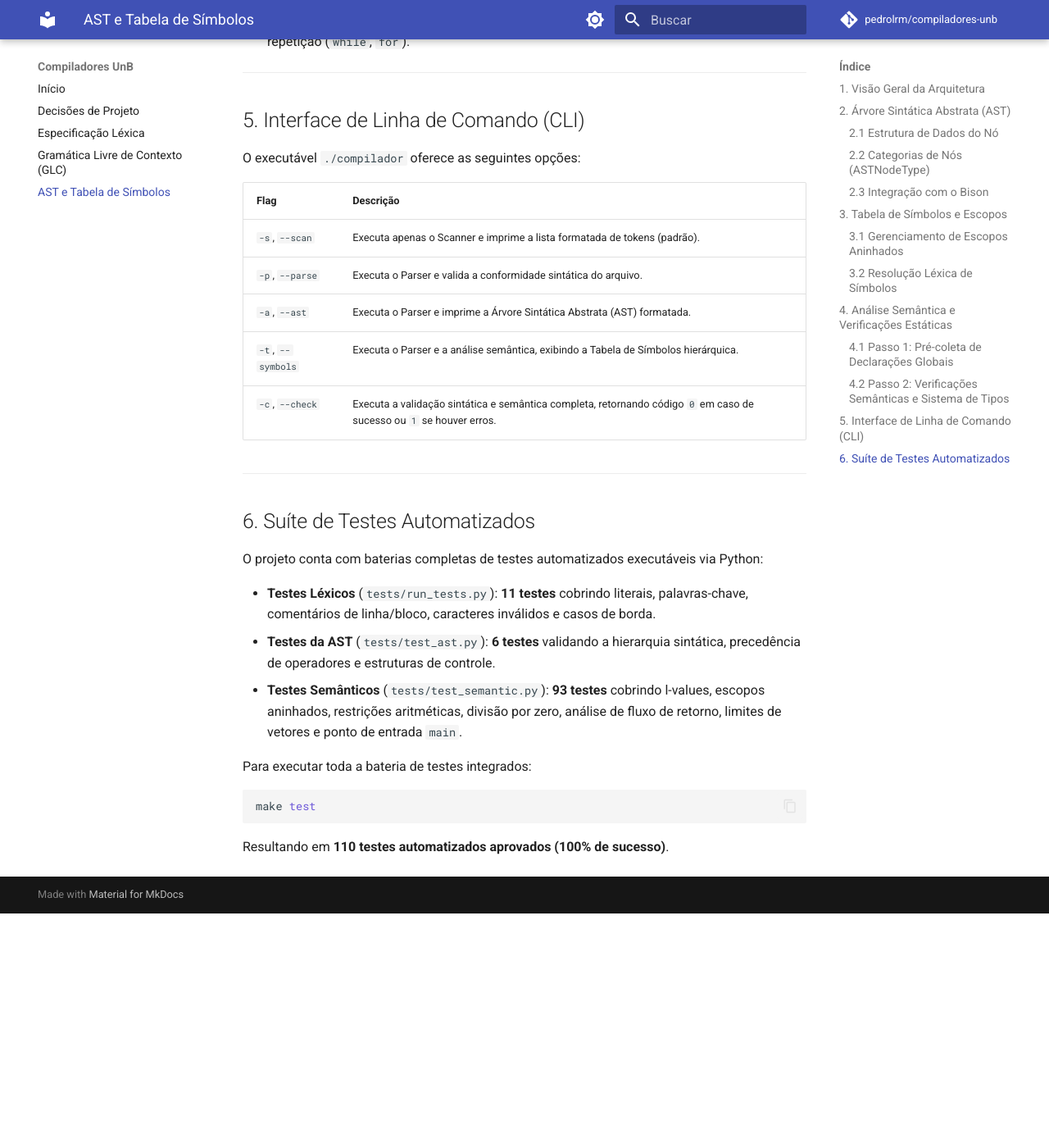
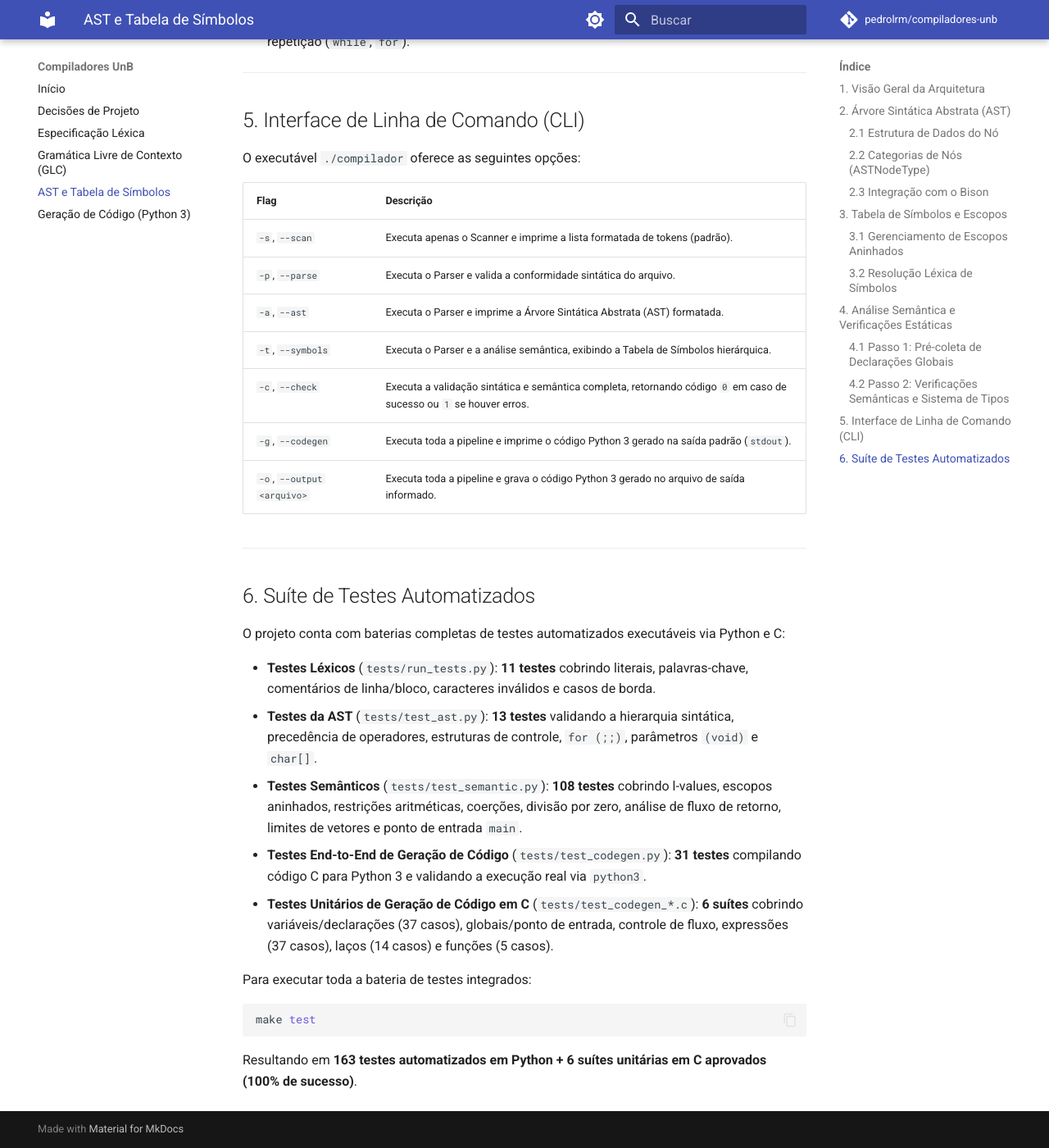
Before and after one commit to pedrolrm/compiladores-unb, an MkDocs documentation site: the page built from docs/ast_e_tabela_simbolos.md, in a window 1280 px wide and 1400 px high, scrolled down 5478 px. Shown: the whole window at 82% size. Built offline with MkDocs 1.6.1 and Material for MkDocs 9.7.7, drawn with Linux system fonts in a browser that asks for light colours; comment, search, counter and statistics services are not loaded; before the commit the page ends 6592 px from its top, so only the background shows below that.

Commit message:
docs: atualiza README e MkDocs com CLI, testes e geração de código Python 3

````diff
--- a/docs/ast_e_tabela_simbolos.md
+++ b/docs/ast_e_tabela_simbolos.md
@@ -177,19 +177,23 @@ O executável `./compilador` oferece as seguintes opções:
 | `-a`, `--ast` | Executa o Parser e imprime a Árvore Sintática Abstrata (AST) formatada. |
 | `-t`, `--symbols` | Executa o Parser e a análise semântica, exibindo a Tabela de Símbolos hierárquica. |
 | `-c`, `--check` | Executa a validação sintática e semântica completa, retornando código `0` em caso de sucesso ou `1` se houver erros. |
+| `-g`, `--codegen` | Executa toda a pipeline e imprime o código Python 3 gerado na saída padrão (`stdout`). |
+| `-o`, `--output <arquivo>` | Executa toda a pipeline e grava o código Python 3 gerado no arquivo de saída informado. |
 
 ---
 
 ## 6. Suíte de Testes Automatizados
 
-O projeto conta com baterias completas de testes automatizados executáveis via Python:
+O projeto conta com baterias completas de testes automatizados executáveis via Python e C:
 
 - **Testes Léxicos** (`tests/run_tests.py`): **11 testes** cobrindo literais, palavras-chave, comentários de linha/bloco, caracteres inválidos e casos de borda.
-- **Testes da AST** (`tests/test_ast.py`): **6 testes** validando a hierarquia sintática, precedência de operadores e estruturas de controle.
-- **Testes Semânticos** (`tests/test_semantic.py`): **93 testes** cobrindo l-values, escopos aninhados, restrições aritméticas, divisão por zero, análise de fluxo de retorno, limites de vetores e ponto de entrada `main`.
+- **Testes da AST** (`tests/test_ast.py`): **13 testes** validando a hierarquia sintática, precedência de operadores, estruturas de controle, `for (;;)`, parâmetros `(void)` e `char[]`.
+- **Testes Semânticos** (`tests/test_semantic.py`): **108 testes** cobrindo l-values, escopos aninhados, restrições aritméticas, coerções, divisão por zero, análise de fluxo de retorno, limites de vetores e ponto de entrada `main`.
+- **Testes End-to-End de Geração de Código** (`tests/test_codegen.py`): **31 testes** compilando código C para Python 3 e validando a execução real via `python3`.
+- **Testes Unitários de Geração de Código em C** (`tests/test_codegen_*.c`): **6 suítes** cobrindo variáveis/declarações (37 casos), globais/ponto de entrada, controle de fluxo, expressões (37 casos), laços (14 casos) e funções (5 casos).
 
 Para executar toda a bateria de testes integrados:
 ```bash
 make test
 ```
-Resultando em **110 testes automatizados aprovados (100% de sucesso)**.
+Resultando em **163 testes automatizados em Python + 6 suítes unitárias em C aprovados (100% de sucesso)**.
--- a/mkdocs.yml
+++ b/mkdocs.yml
@@ -36,6 +36,7 @@ nav:
   - Especificação Léxica: tokens.md
   - Gramática Livre de Contexto (GLC): gramatica.md
   - AST e Tabela de Símbolos: ast_e_tabela_simbolos.md
+  - Geração de Código (Python 3): codegen.md
 
 extra_javascript:
   - https://unpkg.com/mermaid@10/dist/mermaid.min.js
````
Also changed, not shown: README.md (+10 -2 lines), docs/codegen.md (added, +78 -0 lines), docs/decisoes.md (+2 -2 lines), docs/gramatica.md (+1 -1 lines), docs/index.md (+2 -1 lines).
